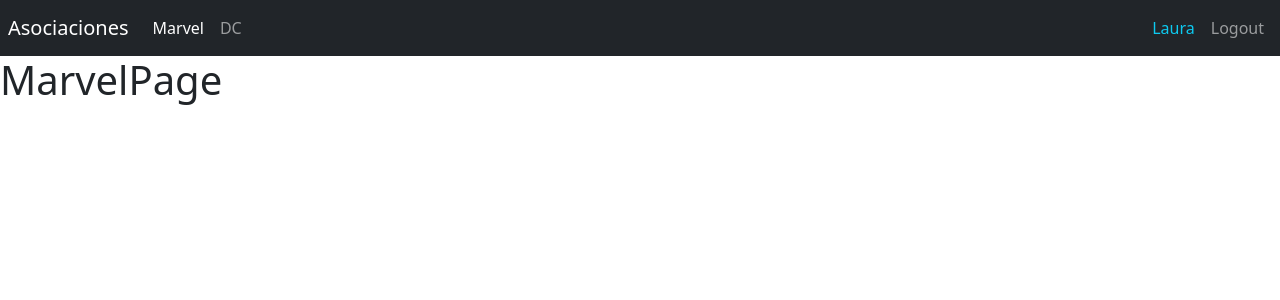
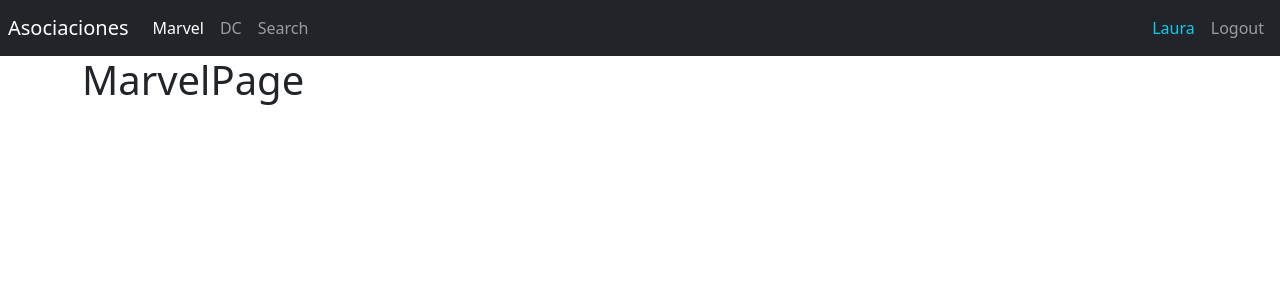
Before and after one commit to mbernallaura/Heroes-SPA, a React (Vite) app: page /marvel in a window 1280 px wide. Shown: the top 300 px of the page. Built offline with nearby package versions, Linux system fonts and the light colour scheme.

Commit message:
Separar login del navbar

```diff
--- /dev/null
+++ b/src/heroes/pages/HeroPage.jsx
@@ -0,0 +1,7 @@
+
+
+export const HeroPage = () => {
+    return (
+        <h1>HeroPage</h1>
+    )
+}
--- /dev/null
+++ b/src/heroes/pages/SearchPage.jsx
@@ -0,0 +1,7 @@
+
+
+export const SearchPage = () => {
+  return (
+    <h1>Search</h1>
+  )
+}
--- /dev/null
+++ b/src/heroes/routes/HeroesRoutes.jsx
@@ -0,0 +1,22 @@
+import { Navigate, Route, Routes } from "react-router-dom";
+import { Navbar } from "../../ui";
+import { DcPage, HeroPage, MarvelPage, SearchPage } from "../pages";
+
+export const HeroesRoutes = () => {
+  return (
+    <>
+        <Navbar/>
+        <div className="container">
+            <Routes>
+                <Route path='marvel' element={ <MarvelPage/> }/>
+                <Route path='dc' element={ <DcPage/> }/>
+
+                <Route path='search' element={ <SearchPage/> }/>
+                <Route path='hero' element={ <HeroPage/> }/>
+
+                <Route path='/*' element={ <Navigate to="/marvel"/> }/>
+            </Routes>
+        </div>
+    </>
+  )
+}
--- a/src/router/AppRouter.jsx
+++ b/src/router/AppRouter.jsx
@@ -1,18 +1,13 @@
-import { Navigate, Route, Routes } from 'react-router-dom';
-
-import { DcPage, MarvelPage } from '../heroes';
+import { Route, Routes } from 'react-router-dom';
 import { LoginPage } from '../auth';
-import { Navbar } from '../ui';
+import { HeroesRoutes } from '../heroes';
 
 export const AppRouter = () => {
   return (
     <>
-      <Navbar/>
       <Routes>
-          <Route path='marvel' element={ <MarvelPage/> }/>
-          <Route path='dc' element={ <DcPage/> }/>
           <Route path='login' element={ <LoginPage/> }/>
-          <Route path='/*' element={ <Navigate to="/marvel"/> }/>
+          <Route path='/*' element={ <HeroesRoutes/> }/>
       </Routes>
     </>
   )
--- a/src/ui/components/Navbar.jsx
+++ b/src/ui/components/Navbar.jsx
@@ -28,6 +28,13 @@ export const Navbar = () => {
                     >
                         DC
                     </NavLink>
+
+                    <NavLink
+                        className= {({isActive}) => `nav-item nav-link ${isActive ? 'active' : ''}`}
+                        to="/search"
+                    >
+                        Search
+                    </NavLink>
                 </div>
             </div>
 
```
